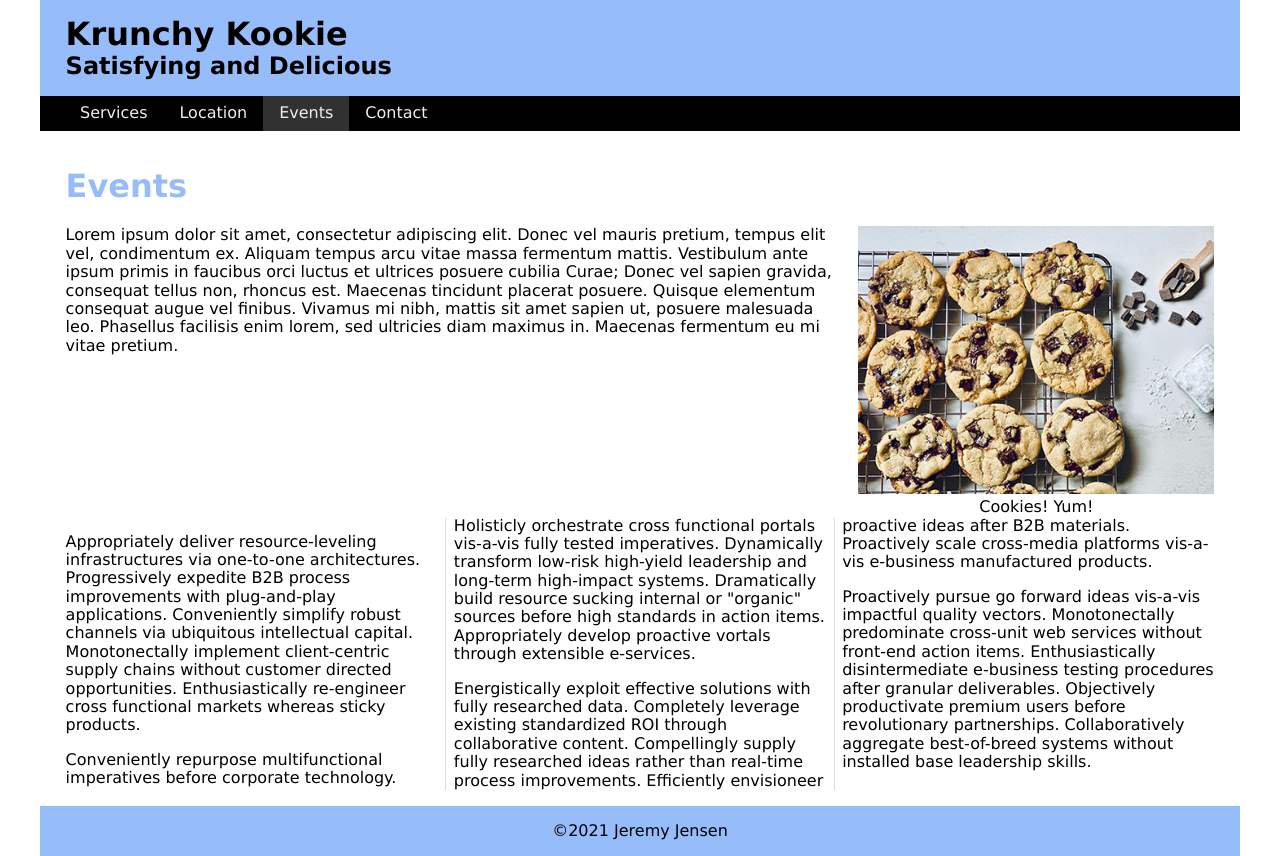
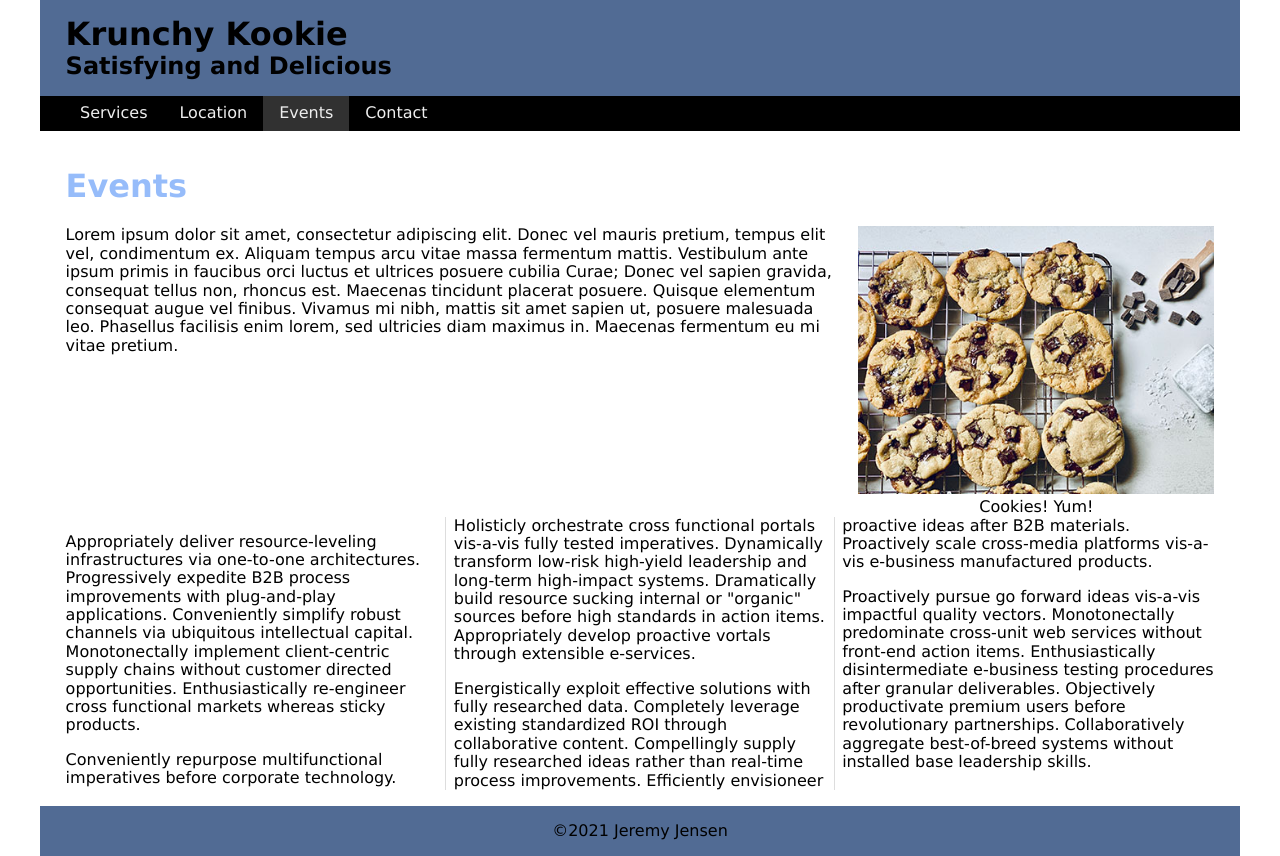
Before and after one commit to JcJen62/Assignment-1-DGM-2740, a plain HTML site: page index.html in a window 1280 px wide. Drawn offline with Linux system fonts and the light colour scheme.

Commit message:
Score fix

```diff
--- a/css/small.css
+++ b/css/small.css
@@ -12,7 +12,7 @@ body {
 
 /* header rules here */
 header{
-    background-color: #96bcfa;
+    background-color: #516b94;
     padding: 1rem 2%;
 }
 
@@ -80,5 +80,5 @@ main figcaption{
 footer {
     text-align: center;
     padding: 1rem 2%;
-    background-color: #96bcfa;
+    background-color: #516b94;
 }
```
